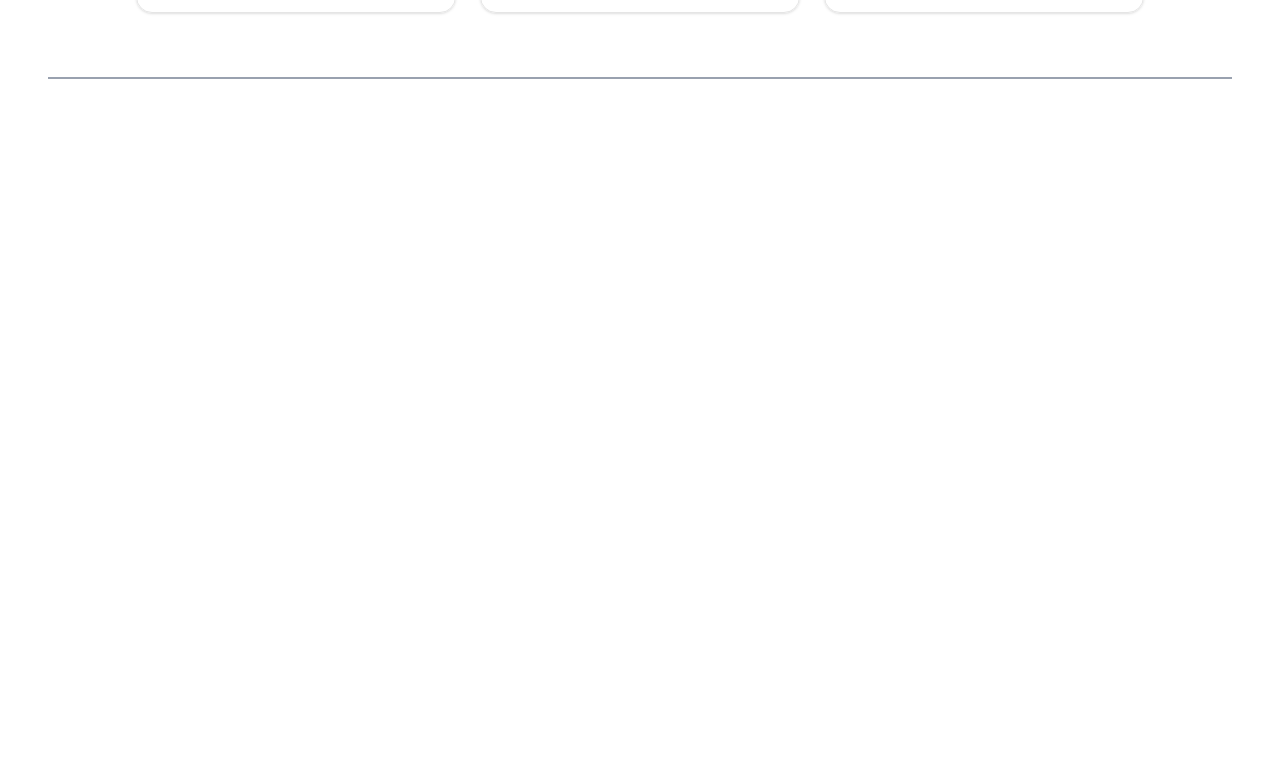
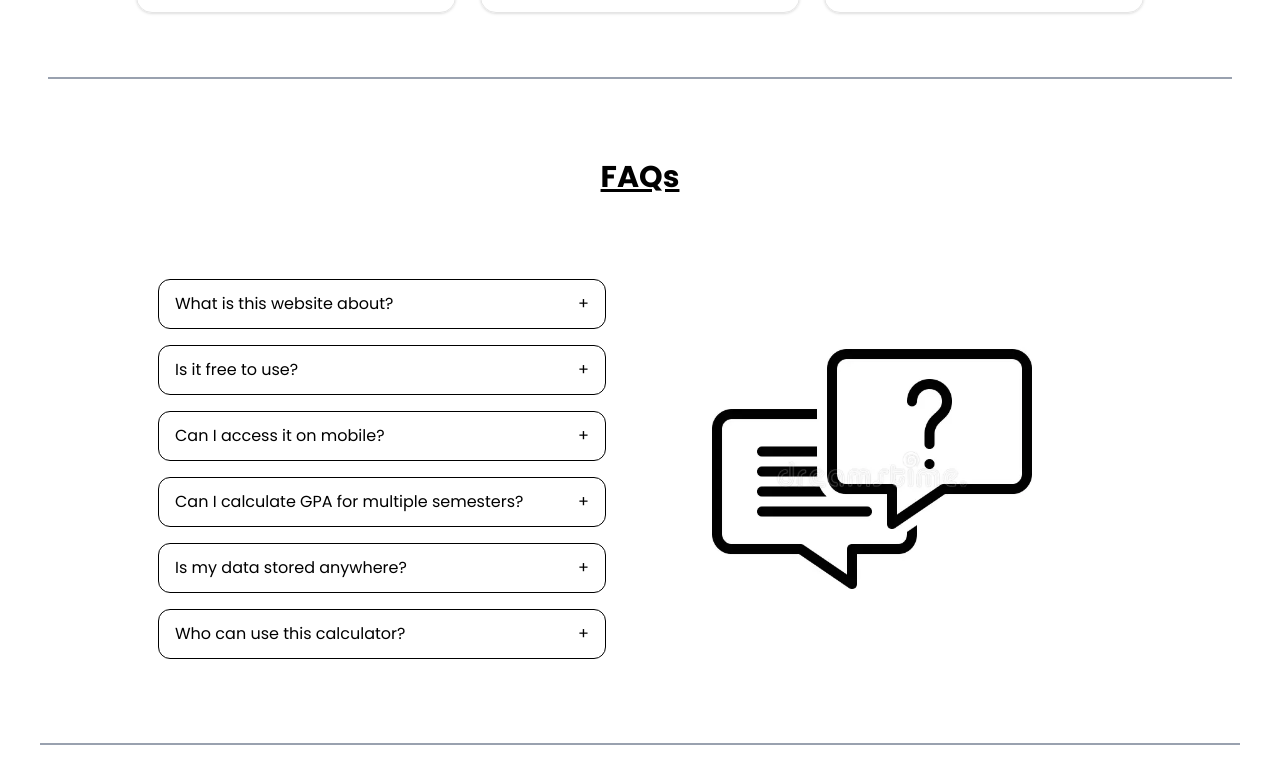
Before and after one commit to hussnain-uet-87/Seniculator, a React (Vite) app: page / in a window 1280 px wide. Shown: the part 2533-3316 px from the top of the page. Before the commit the page ends 2652 px from the top, so only its background shows below. Built offline with nearby package versions, Linux system fonts and the light colour scheme; a web font is replaced by a local one.

Commit message:
Coded FAQs page

```diff
--- /dev/null
+++ b/Components/Faqs.jsx
@@ -0,0 +1,49 @@
+import React, { useState } from "react";
+import faqs from "../Constants/faqs.js";
+import faqsImage from "../src/assets/faqsImage.webp";
+
+const Faqs = () => {
+  const [openIndex, setOpenIndex] = useState(null);
+  const toggle = (index) => {
+    setOpenIndex(index === openIndex ? null : index);
+  };
+  return (
+    <section className="max-w-7xl mx-auto px-10 py-10">
+      <h2 className="text-2xl md:text-3xl text-center font-bold mb-6 underline">FAQs</h2>
+      <div className="flex flex-col md:flex-row w-full items-center justify-center gap-4 pb-6 border-b-2 border-b-gray-400">
+        <div className="max-w-xl md:max-w-md space-y-4 ">
+          {faqs.map((ques, index) => (
+            <div key={index} className="border rounded-xl">
+              <button
+                onClick={() => toggle(index)}
+                className="w-full text-left flex justify-between items-center px-4 py-3"
+              >
+                <span>{ques.question}</span>
+                <span>{openIndex === index ? "-" : "+ "}</span>
+              </button>
+
+              <div
+                className={`px-4 overflow-hidden transition-all duration-300 ease-in-out text-gray-600 ${
+                  openIndex === index
+                    ? "max-h-40 opacity-100 pb-4"
+                    : "max-h-0 opacity-0"
+                }`}
+              >
+                {ques.answer}
+              </div>
+            </div>
+          ))}
+        </div>
+        <div className="-order-1 md:order-1 ">
+          <img
+            src={faqsImage}
+            alt="FAQs"
+            className="w-[200px] sm:w-[200px] md:w-[400px] lg:w-[400px] xl:w-[500px] 2xl:w-[600px] h-auto object-contain"
+          />
+        </div>
+      </div>
+    </section>
+  );
+};
+
+export default Faqs;
--- /dev/null
+++ b/Constants/faqs.js
@@ -0,0 +1,28 @@
+const faqs = [
+    {
+    question: "What is this website about?",
+    answer: "This website helps you calculate your GPA easily using an intuitive interface."
+  },
+  {
+    question: "Is it free to use?",
+    answer: "Yes, Seniculator is completely free to use for students."
+  },
+  {
+    question: "Can I access it on mobile?",
+    answer: "Absolutely! The site is fully responsive and works on all screen sizes."
+  },
+  {
+    question: "Can I calculate GPA for multiple semesters?",
+    answer: "Yes, you can add courses from different semesters and view a combined GPA summary."
+  },
+  {
+    question: "Is my data stored anywhere?",
+    answer: "No, your input is processed locally in your browser. We do not collect or store any user data."
+  },
+  {
+    question: "Who can use this calculator?",
+    answer: "Any student using a GPA-based grading system whether in school, college, or university can use this tool."
+  }
+];
+
+export default faqs;
--- a/index.html
+++ b/index.html
@@ -11,7 +11,7 @@
 
 
     <meta name="viewport" content="width=device-width, initial-scale=1.0" />
-    <title>Vite + React</title>
+    <title>Seniculator</title>
   </head>
   <body>
     <div id="root"></div>
--- a/src/App.jsx
+++ b/src/App.jsx
@@ -4,6 +4,7 @@ import Hero from '../Components/Hero'
 import Feature from '../Components/Feature'
 import HowToUse from '../Components/HowToUse'
 import Reviews from '../Components/Reviews'
+import Faqs from '../Components/Faqs'
 const App = () => {
   return (
     <>
@@ -12,6 +13,7 @@ const App = () => {
       <Feature/>
       <HowToUse/>
       <Reviews/>
+      <Faqs/>
     </>
   )
 }
```
Also changed, not shown: src/assets/faqsImage.webp (added).
